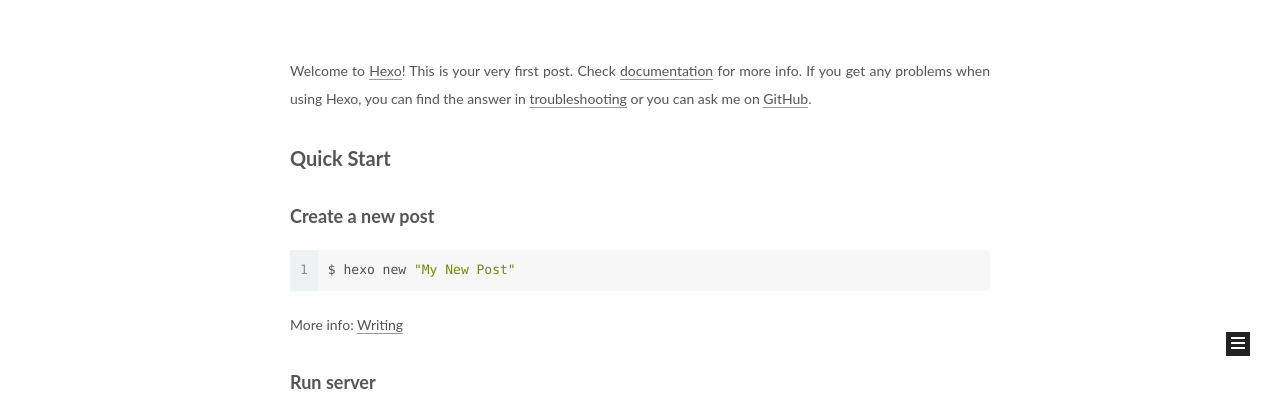
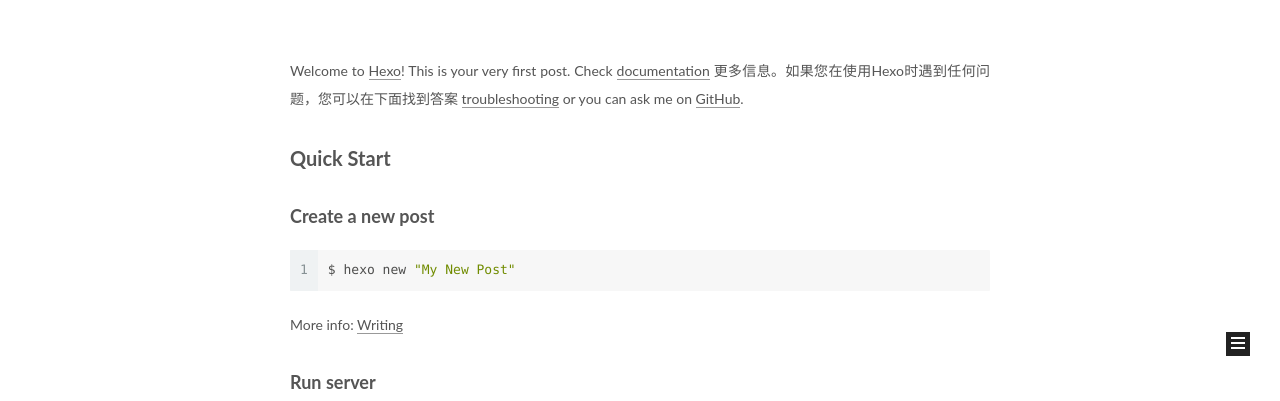
Before and after one commit to a1228267639/a1228267639.github.io, a plain HTML site: page index.html in a window 1280 px wide. Shown: the part 399-800 px from the top of the page. Drawn offline with Linux system fonts and the light colour scheme; a script that the page names is missing.

Commit message:
2019-03-20 22:03:51  YZJ

```diff
--- a/index.html
+++ b/index.html
@@ -310,7 +310,7 @@
 
 
 
-            <p>Welcome to <a href="https://hexo.io/" target="_blank" rel="noopener">Hexo</a>! This is your very first post. Check <a href="https://hexo.io/docs/" target="_blank" rel="noopener">documentation</a> for more info. If you get any problems when using Hexo, you can find the answer in <a href="https://hexo.io/docs/troubleshooting.html" target="_blank" rel="noopener">troubleshooting</a> or you can ask me on <a href="https://github.com/hexojs/hexo/issues" target="_blank" rel="noopener">GitHub</a>.</p>
+            <p>Welcome to <a href="https://hexo.io/" target="_blank" rel="noopener">Hexo</a>! This is your very first post. Check <a href="https://hexo.io/docs/" target="_blank" rel="noopener">documentation</a> 更多信息。如果您在使用Hexo时遇到任何问题，您可以在下面找到答案 <a href="https://hexo.io/docs/troubleshooting.html" target="_blank" rel="noopener">troubleshooting</a> or you can ask me on <a href="https://github.com/hexojs/hexo/issues" target="_blank" rel="noopener">GitHub</a>.</p>
 <h2 id="Quick-Start"><a href="#Quick-Start" class="headerlink" title="Quick Start"></a>Quick Start</h2><h3 id="Create-a-new-post"><a href="#Create-a-new-post" class="headerlink" title="Create a new post"></a>Create a new post</h3><figure class="highlight bash"><table><tr><td class="gutter"><pre><span class="line">1</span><br></pre></td><td class="code"><pre><span class="line">$ hexo new <span class="string">"My New Post"</span></span><br></pre></td></tr></table></figure>
 <p>More info: <a href="https://hexo.io/docs/writing.html" target="_blank" rel="noopener">Writing</a></p>
 <h3 id="Run-server"><a href="#Run-server" class="headerlink" title="Run server"></a>Run server</h3><figure class="highlight bash"><table><tr><td class="gutter"><pre><span class="line">1</span><br></pre></td><td class="code"><pre><span class="line">$ hexo server</span><br></pre></td></tr></table></figure>
```
